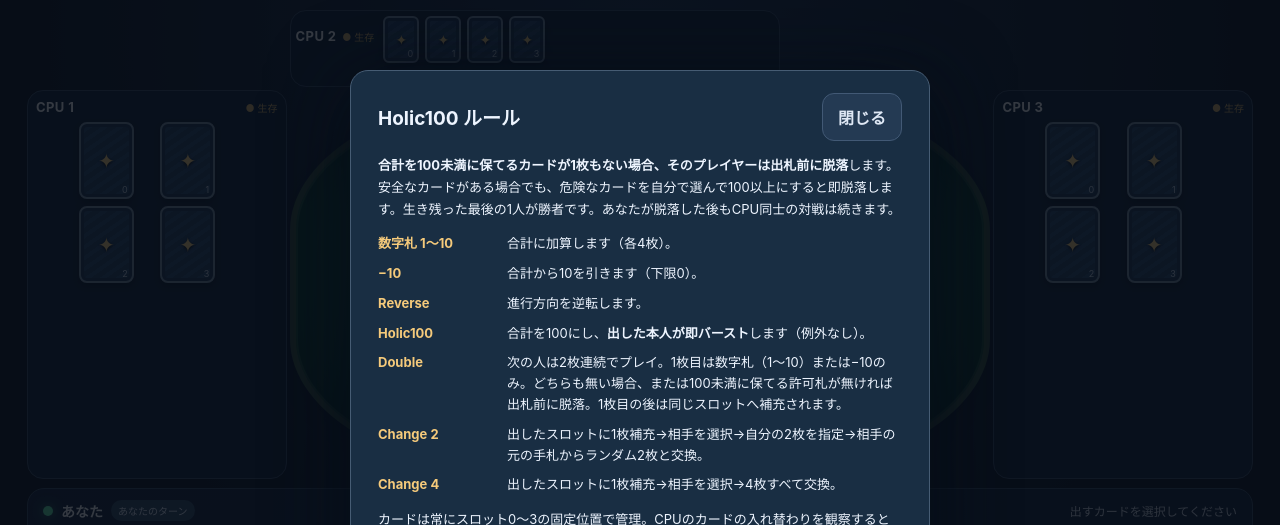
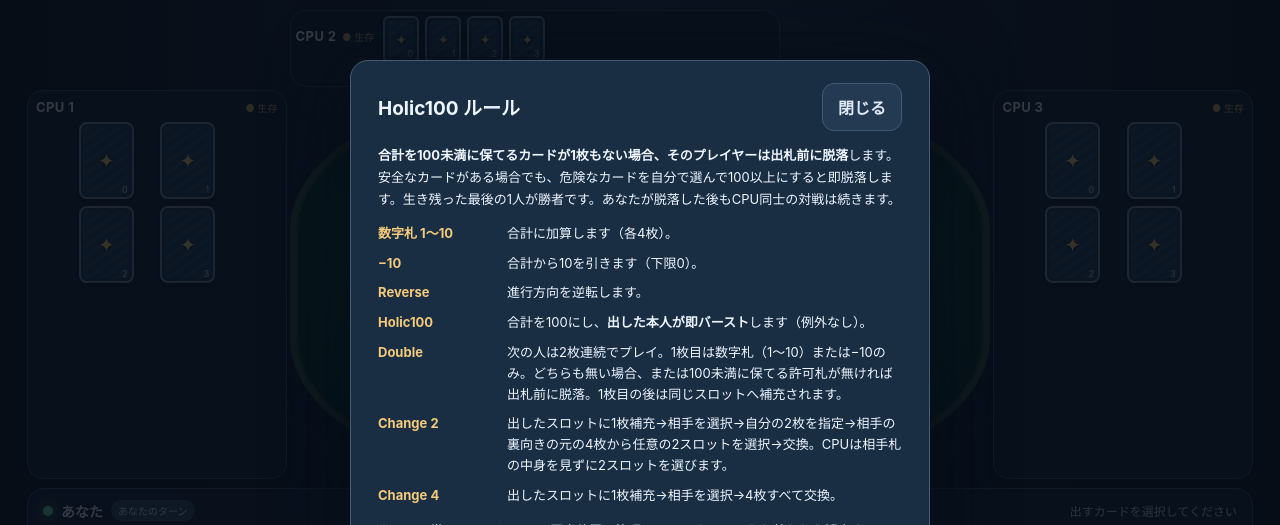
Before and after one commit to ragelazy-sys/holic100, a website with bundled scripts: page index.html in a window 1280 px wide. Both pictures are taken after a click on the button "ルール". Shown: the part 56-581 px from the top of the page. Built offline with nearby package versions, Linux system fonts and the light colour scheme.

Commit message:
Update index.html for face-down Change 2 target picking

```diff
--- a/index.html
+++ b/index.html
@@ -38,7 +38,7 @@
  </main>
  <dialog id="rules"><div class="dialog-content"><div class="dialog-head"><h2>Holic100 ルール</h2><button id="close-rules" class="secondary">閉じる</button></div>
  <p><strong>合計を100未満に保てるカードが1枚もない場合、そのプレイヤーは出札前に脱落</strong>します。安全なカードがある場合でも、危険なカードを自分で選んで100以上にすると即脱落します。生き残った最後の1人が勝者です。あなたが脱落した後もCPU同士の対戦は続きます。</p>
- <dl><dt>数字札 1〜10</dt><dd>合計に加算します（各4枚）。</dd><dt>−10</dt><dd>合計から10を引きます（下限0）。</dd><dt>Reverse</dt><dd>進行方向を逆転します。</dd><dt>Holic100</dt><dd>合計を100にし、<strong>出した本人が即バースト</strong>します（例外なし）。</dd><dt>Double</dt><dd>次の人は2枚連続でプレイ。1枚目は数字札（1〜10）または−10のみ。どちらも無い場合、または100未満に保てる許可札が無ければ出札前に脱落。1枚目の後は同じスロットへ補充されます。</dd><dt>Change 2</dt><dd>出したスロットに1枚補充→相手を選択→自分の2枚を指定→相手の元の手札からランダム2枚と交換。</dd><dt>Change 4</dt><dd>出したスロットに1枚補充→相手を選択→4枚すべて交換。</dd></dl>
+ <dl><dt>数字札 1〜10</dt><dd>合計に加算します（各4枚）。</dd><dt>−10</dt><dd>合計から10を引きます（下限0）。</dd><dt>Reverse</dt><dd>進行方向を逆転します。</dd><dt>Holic100</dt><dd>合計を100にし、<strong>出した本人が即バースト</strong>します（例外なし）。</dd><dt>Double</dt><dd>次の人は2枚連続でプレイ。1枚目は数字札（1〜10）または−10のみ。どちらも無い場合、または100未満に保てる許可札が無ければ出札前に脱落。1枚目の後は同じスロットへ補充されます。</dd><dt>Change 2</dt><dd>出したスロットに1枚補充→相手を選択→自分の2枚を指定→相手の裏向きの元の4枚から任意の2スロットを選択→交換。CPUは相手札の中身を見ずに2スロットを選びます。</dd><dt>Change 4</dt><dd>出したスロットに1枚補充→相手を選択→4枚すべて交換。</dd></dl>
  <p>カードは常にスロット0〜3の固定位置で管理。CPUのカードの入れ替わりを観察すると推理に役立ちます。</p>
  <p class="fineprint">補足：脱落者の未使用手札は除外。山札が空になったときは場の一番上以外のカードを混ぜ直します。</p></div></dialog>
  <dialog id="incoming-change" aria-labelledby="incoming-change-title" aria-describedby="incoming-change-description">
```
